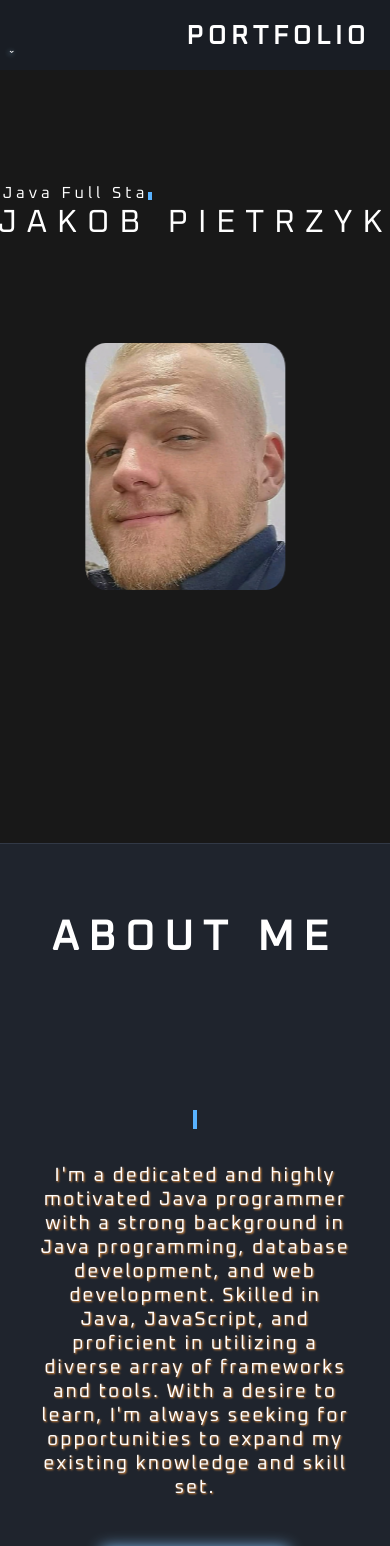
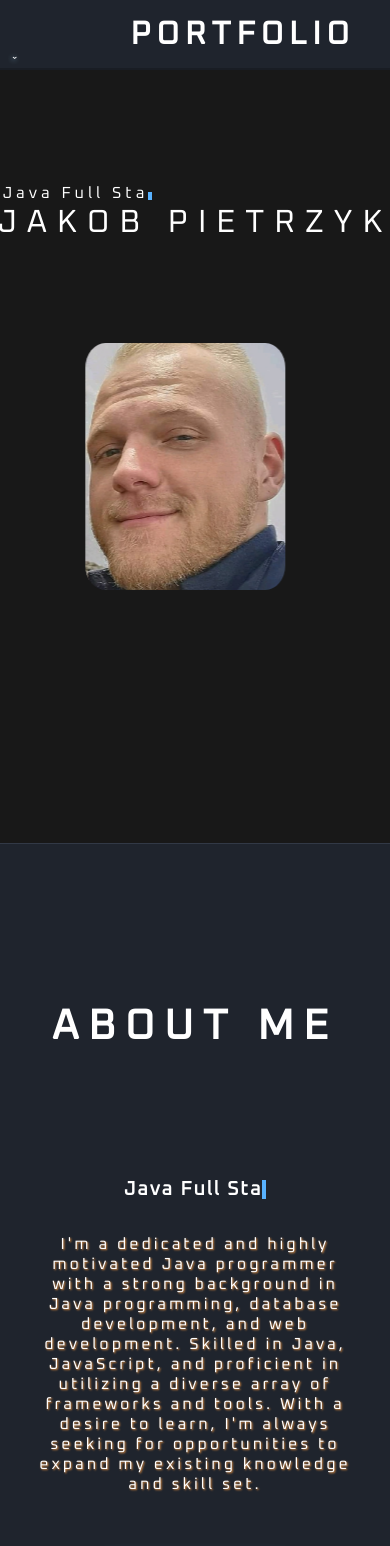
Before and after one commit to dzJP/jakobpietrzyk, a Vue app: page / in a window 390 px wide. Shown: the top 1546 px of the page. Built offline with nearby package versions, Linux system fonts and the light colour scheme.

Commit message:
media queries finished for 360px devices

```diff
--- a/src/components/AboutMeComponent.vue
+++ b/src/components/AboutMeComponent.vue
@@ -12,9 +12,11 @@
                 <span class="cursor" :class="{ 'blink': showCursor }"></span>
             </h3>
             <p>
-                I'm a dedicated and highly motivated Java programmer with a strong background in Java programming, database development, and web development.
+                I'm a dedicated and highly motivated Java programmer with a strong background in Java programming,
+                database development, and web development.
                 Skilled in Java, JavaScript, and proficient in utilizing a diverse array of frameworks and tools.
-				With a desire to learn, I'm always seeking for opportunities to expand my existing knowledge and skill set.
+                With a desire to learn, I'm always seeking for opportunities to expand my existing knowledge and skill
+                set.
             </p>
             <a href="#contact" class="button">Contact me</a>
         </div>
@@ -26,7 +28,6 @@ export default {
     data() {
         return {
             messages: [
-                "Hi, I'm Jakob.",
                 "Java Full Stack Developer",
                 "Frontend Developer",
                 "Backend Developer"
@@ -102,6 +103,7 @@ export default {
     font-size: 2rem;
     font-weight: 600;
     letter-spacing: 2px;
+    text-transform: none;
 }
 
 .about-content p {
@@ -241,6 +243,7 @@ span {
         margin: 2rem 0 3rem;
 
     }
+
     .about-img {
         display: none;
     }
@@ -249,6 +252,7 @@ span {
         display: inline-block;
     }
 }
+
 @media (max-width: 768px) {
 
     .about-content {
@@ -275,6 +279,7 @@ span {
         margin: 2rem 0 3rem;
 
     }
+
     .about-img {
         display: none;
     }
@@ -283,7 +288,8 @@ span {
         display: inline-block;
     }
 }
-    /* .about-img img {
+
+/* .about-img img {
         width: 100%;
         height: 200px;
         display: block;
@@ -292,5 +298,23 @@ span {
         border-radius: 0;
         animation: none !important;
     } */
+@media (max-width: 768px) {
 
+    .about-content p {
+        font-size: 1rem;
+        letter-spacing: 3px;
+    }
+    .about-content h2 {
+        margin: 3em 0;
+        animation: none !important;
+        white-space: nowrap;
+    }
+    .about-content p {
+        margin-bottom: 0.2em;
+
+    }
+    .button {
+        margin: 4em 0;
+    }
+}
 </style>
--- a/src/components/ContactComponent.vue
+++ b/src/components/ContactComponent.vue
@@ -8,8 +8,8 @@
             <div class="contact-box">
                 <div class="contact-icon1">
                     <a href="https://www.linkedin.com/in/jakob-pietrzyk-726949105">Linkedin</a>
+                    <p>0763291108</p>
                     <p>Jakob_pietrzyk@outlook.com</p>
-                    <p>0763291108</p>
                 </div>
             </div>
         </div>
@@ -128,6 +128,11 @@ section {
         font-size: 2rem !important;
     }
 
+    .contact h2.heading {
+        margin-top: 2.5em;
+        padding-bottom: 0.5em;
+    }
+
     .contact {
         border-top: solid 1px var(--lightest-gray);
     }
@@ -135,14 +140,7 @@ section {
     .contact-box h3,
     .contact-box p,
     .contact-box a {
-        color: var(--white);
-        display: flex;
-        flex-direction: row;
-        justify-content: center;
-        font-size: 2em;
-        letter-spacing: 5px;
-        font-weight: 400;
-        text-shadow: 1px 1px 2px var(--orange);
+        font-size: 1em;
     }
 
 }
--- a/src/components/DropdownComponent.vue
+++ b/src/components/DropdownComponent.vue
@@ -52,7 +52,7 @@ export default {
 
 .dropdown-menu {
     position: absolute;
-    top: -0.5rem;
+    top: -0.8rem;
     left: 0.5rem;
     width: 200px;
     opacity: 0;
@@ -87,10 +87,10 @@ export default {
 
 .dropdown-icon {
     position: absolute;
-    top: -0.75em;
-    left: 0.65em;
-    font-size: 8em;
-    font-weight: 700;
+    top: -0.93em;
+    left: 1em;
+    font-size: 5.5em;
+    font-weight: 600;
     text-shadow: 1px 1px 5px #9ad7ff;
     transform: rotate(90deg);
     transition: color 0.5s ease-in;
--- a/src/components/HeadComponent.vue
+++ b/src/components/HeadComponent.vue
@@ -1,6 +1,6 @@
 <template>
     <header class="head-container">
-        <div class="head-portfolio-text">
+        <div id="home" class="head-portfolio-text">
             Portfolio
         </div>
             <DropdownComponent />
@@ -25,7 +25,7 @@ export default {
     top: 0;
     left: 0;
     width: 100%;
-    background-color: var(--lighter-gray);
+    background-color: var(--light-gray);
     height: 70px;
     border-bottom: 2px solid var(--lighter-gray);
     z-index: 1000;
@@ -34,10 +34,17 @@ export default {
 .head-portfolio-text {
     display: flex;
     justify-content: flex-end;
-    margin: 20px 20px 5px;
+    margin: 15px 35px 10px;
     font-weight: 600;
-    font-size: 26px;
-    letter-spacing: 5px;
+    font-size: 2em;
+    letter-spacing: 6px;
     text-transform: uppercase;
 }
+
+@media (max-width: 360px) {
+
+    .head-container {
+        border-bottom: 2px solid var(--lighter-gray) !important;
+    }
+}
 </style>
--- a/src/components/MySkillsComponent.vue
+++ b/src/components/MySkillsComponent.vue
@@ -48,22 +48,24 @@
 .skills-container {
     background-color: var(--dark-gray);
     display: flex;
+    flex-wrap: wrap;
     flex-direction: row;
     justify-content: center;
-    align-items: center;
+    align-items: stretch;
     gap: 2rem;
-    flex-wrap: wrap;
 }
 
 .skills-container .skills-box {
     color: var(--white);
     flex: 1 1 30rem;
     background: var(--light-gray);
-    padding: 1rem 2rem 4rem;
+    padding: 2rem 0.2rem 3rem;
     border-radius: 2rem;
     text-align: center;
     border: .2rem solid var(--lightest-gray);
     transition: .5s ease;
+    overflow: hidden;
+
 }
 
 .skills-box:hover {
@@ -117,6 +119,7 @@ section {
         margin: 25px;
 
     }
+
     .skills-box p {
         font-size: 0.9em;
     }
@@ -127,39 +130,34 @@ section {
     }
 
 }
-@media (max-width: 768px) {
-    section {
-        padding: 2rem 10% 6rem !important;
+
+@media (max-width: 360px) {
+
+    .heading {
+        text-align: center;
+        font-size: 4.5rem;
     }
 
     .skills-box {
-        padding: 5px 1% 2rem !important;
+        padding: 0 !important;
     }
 
-    .heading {
-
-        margin-bottom: 15%;
-    }
 
     span {
-        font-size: 0.5em !important;
+        font-size: 1em !important;
         letter-spacing: 10px;
         font-weight: 700;
         text-shadow: 1px 1px 2px color #ffffff;
     }
 
-    .skills-box h3,
-    .skills-box p {
-        margin: 25px;
+    .skills-box a.button {
+        margin: 35px 15px;
 
     }
+
     .skills-box p {
-        font-size: 0.9em;
-    }
-
-    .button {
         font-size: 1em;
-        letter-spacing: 5px !important;
+        letter-spacing: 2px;
     }
 
 }
--- a/src/components/ProjectsComponent.vue
+++ b/src/components/ProjectsComponent.vue
@@ -367,7 +367,7 @@ a.link {
         font-weight: 700;
         font-size: 2em;
         letter-spacing: 5px;
-        margin-top: 5%;
+        margin-top: 35%;
     }
 
     .project-image:hover img,
```
